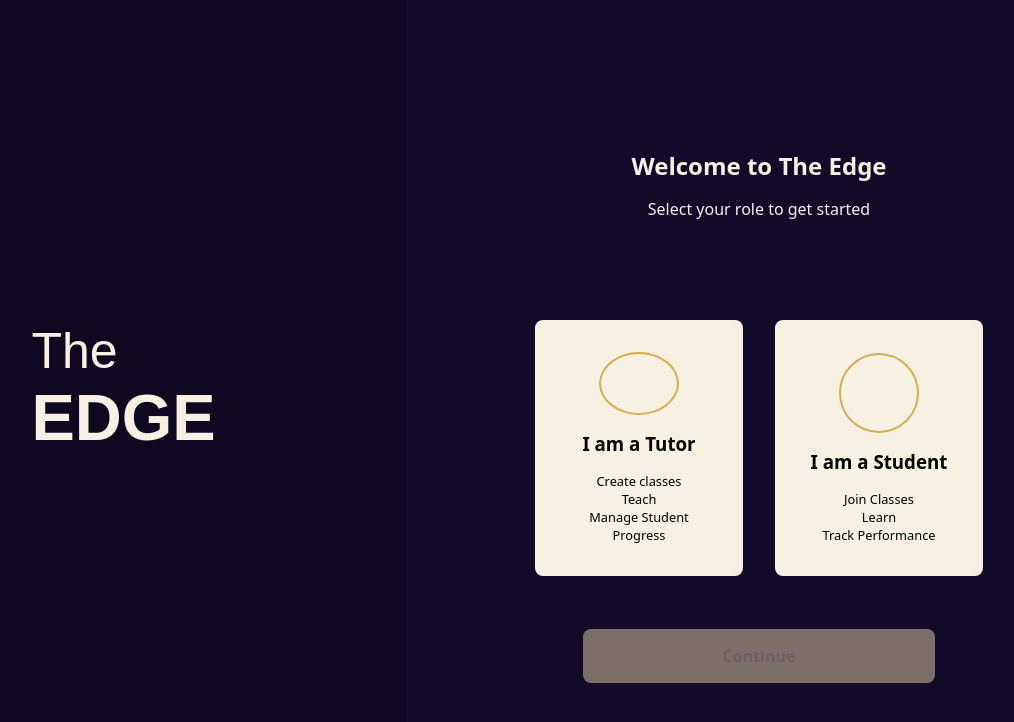
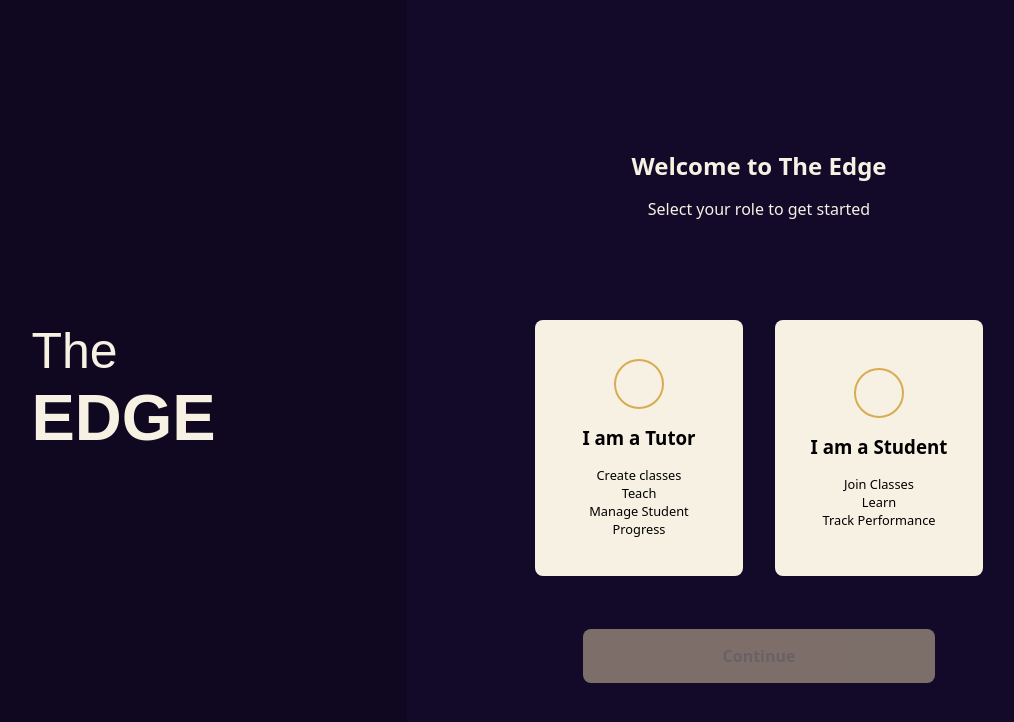
Before and after one commit to Sylvieva-126/The_Edge_Assignment, a React (Vite) app: page / in a window 1280 px wide. Shown: the top 722 px of the page, without its empty margins (169-1183 px from the left). Built offline with nearby package versions, Linux system fonts and the light colour scheme.

Commit message:
Sync both repo remotes

```diff
--- a/src/Styles/homepage.css
+++ b/src/Styles/homepage.css
@@ -70,8 +70,8 @@
 .welcome-page .role-circle{
   border: 2px solid #D9AB53;
   border-radius: 50%;
-  width: 5rem;
-  height: 5rem;
+  width: 50px;
+  height: 50px;
   margin-bottom: 1rem;
 }
 .welcome-page article{
```
